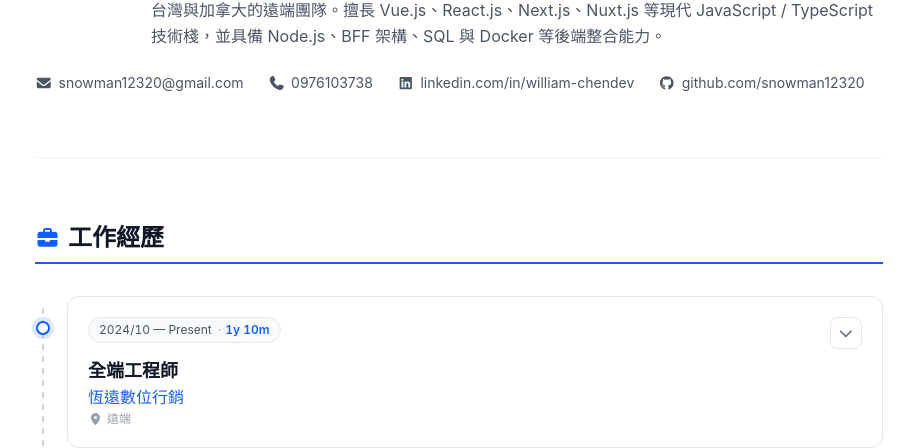
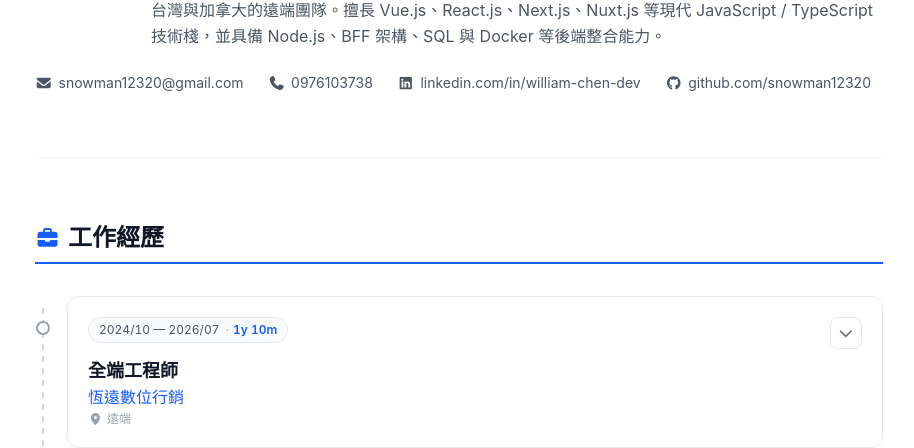
Before and after one commit to snowman12320/snowman12320.github.io, a Vue app: page / in a window 1280 px wide. Shown: the part 278-726 px from the top of the page, without its empty margins (181-1095 px from the left). Built offline with nearby package versions, Linux system fonts and the light colour scheme.

Commit message:
fix: mark 恆遠 freelance as ended 2026/07; update LinkedIn URL to /william-chen-dev/

```diff
--- a/src/components/TheHero.vue
+++ b/src/components/TheHero.vue
@@ -34,9 +34,9 @@
         <FaIcon :icon="['fas', 'phone']" class="w-4 text-center" />
         0976103738
       </a>
-      <a href="https://www.linkedin.com/in/william-chendev/" target="_blank" rel="noopener" class="inline-flex items-center gap-1.5 hover:text-blue-600 dark:hover:text-blue-400 transition-colors">
+      <a href="https://www.linkedin.com/in/william-chen-dev/" target="_blank" rel="noopener" class="inline-flex items-center gap-1.5 hover:text-blue-600 dark:hover:text-blue-400 transition-colors">
         <FaIcon :icon="['fab', 'linkedin']" class="w-4 text-center" />
-        linkedin.com/in/william-chendev
+        linkedin.com/in/william-chen-dev
       </a>
       <a href="https://github.com/snowman12320" target="_blank" rel="noopener" class="inline-flex items-center gap-1.5 hover:text-blue-600 dark:hover:text-blue-400 transition-colors">
         <FaIcon :icon="['fab', 'github']" class="w-4 text-center" />
--- a/src/data/experience.ts
+++ b/src/data/experience.ts
@@ -6,7 +6,7 @@ export const experiences: ExperienceItem[] = [
     position: { zh: '全端工程師', en: 'Full Stack Engineer' },
     company: { zh: '恆遠數位行銷', en: 'Hengyuan Digital Marketing · Freelance' },
     location: { zh: '遠端', en: 'Remote' },
-    period: '2024/10 — Present (1y 10m)',
+    period: '2024/10 — 2026/07 (1y 10m)',
     bullets: {
       zh: [
         '開發醫療系統功能，涵蓋病患病歷管理、互動式圖表、PDF 壓縮，以及使用 vtk.js 實作 3D CT 影像渲染。',
```
